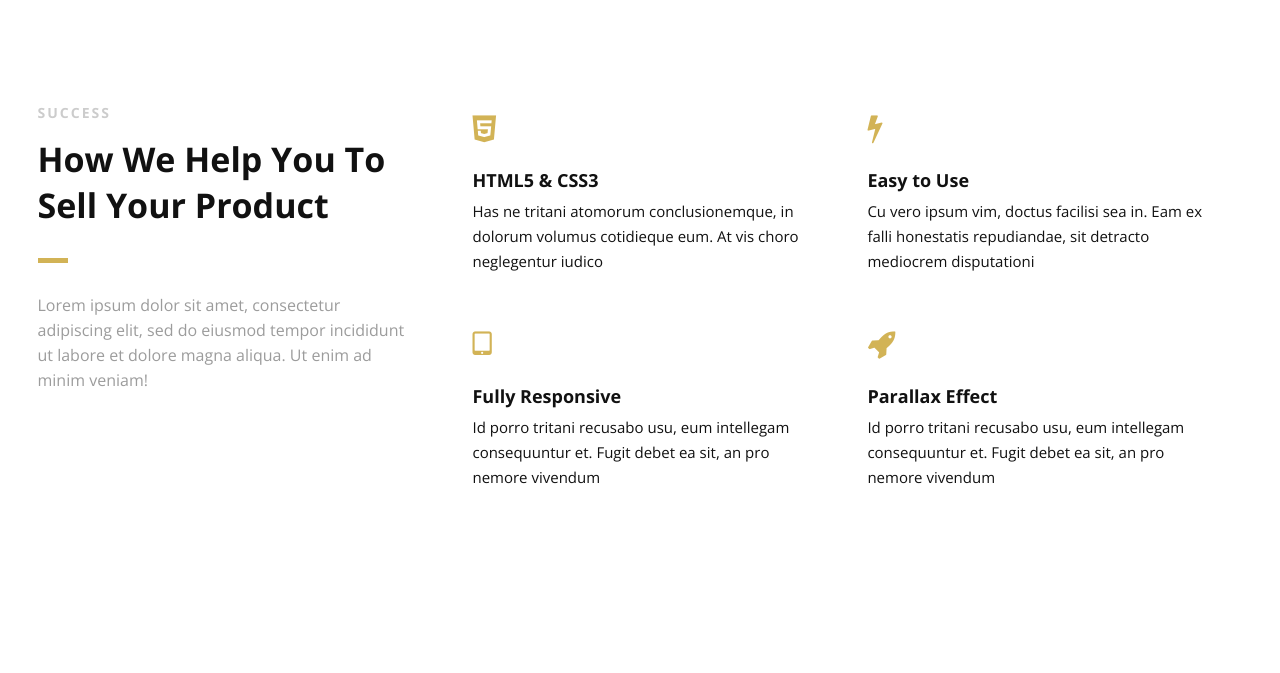
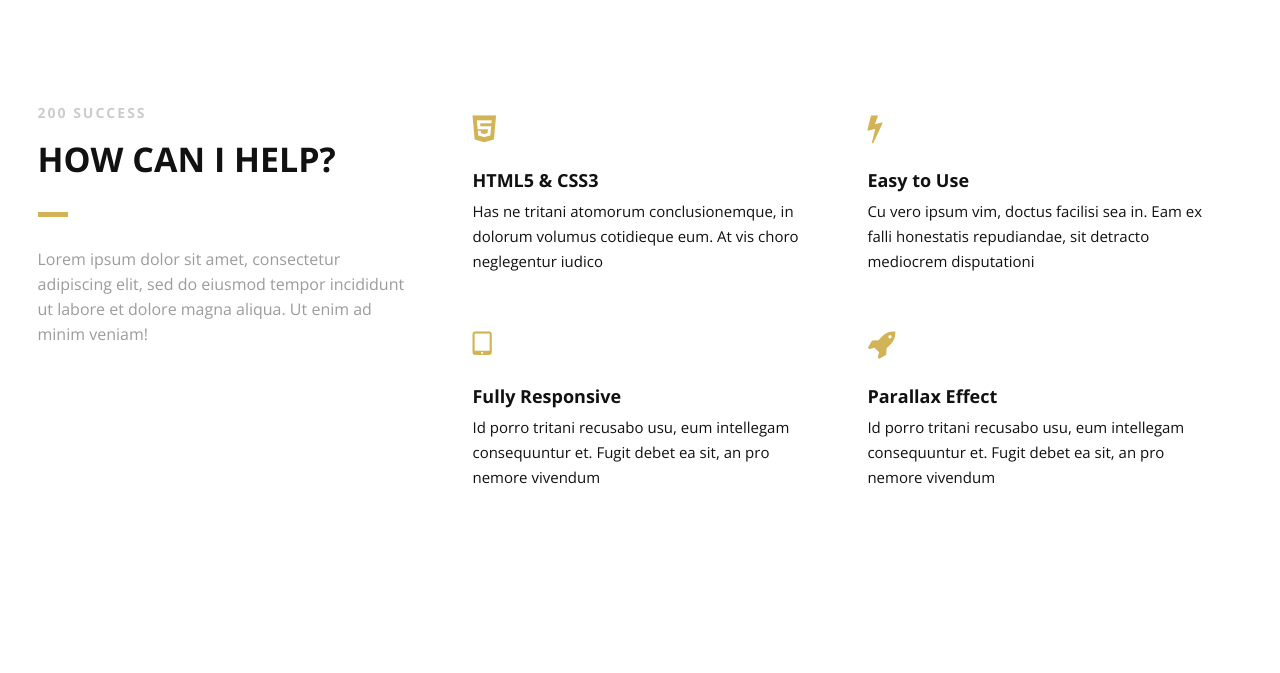
Before and after one commit to Pamblam/website, a website: page index.html in a window 1280 px wide. Shown: the part 890-1563 px from the top of the page. Drawn offline with nearby package versions, Linux system fonts and the light colour scheme.

Commit message:
updating

```diff
--- a/index.html
+++ b/index.html
@@ -133,8 +133,8 @@
 
                 <div class="col-3">
                     <div class="section-heading">
-                        <h3>SUCCESS</h3>
-                        <h2 class="section-title">How We Help You To Sell Your Product</h2>
+                        <h3>200 SUCCESS</h3>
+                        <h2 class="section-title">HOW CAN I HELP?</h2>
                         <p class="section-subtitle">Lorem ipsum dolor sit amet, consectetur adipiscing elit, sed do
                             eiusmod tempor incididunt ut labore et dolore magna aliqua. Ut enim ad minim veniam!</p>
                     </div>
```
Also changed, not shown: images/banner-images/banner-image-1.jpg, images/gallery-images/me_with_tie.jpg, images/gallery-images/roadtrippin.jpg, images/gallery-images/wolverine_me.jpg, 1 other file.
